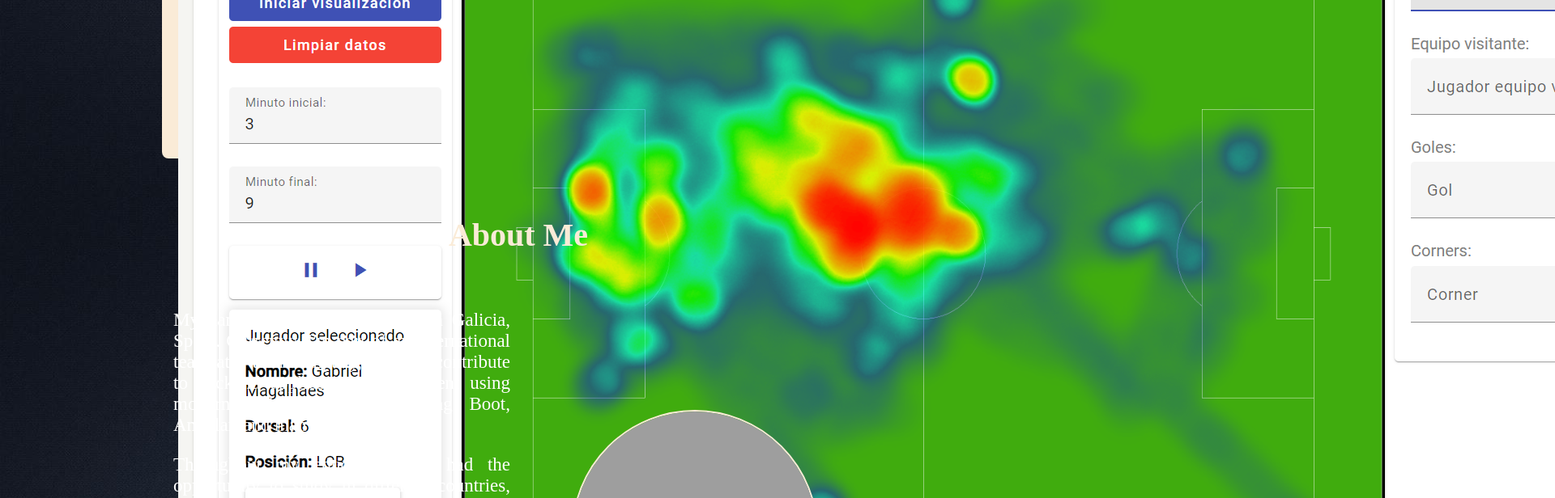
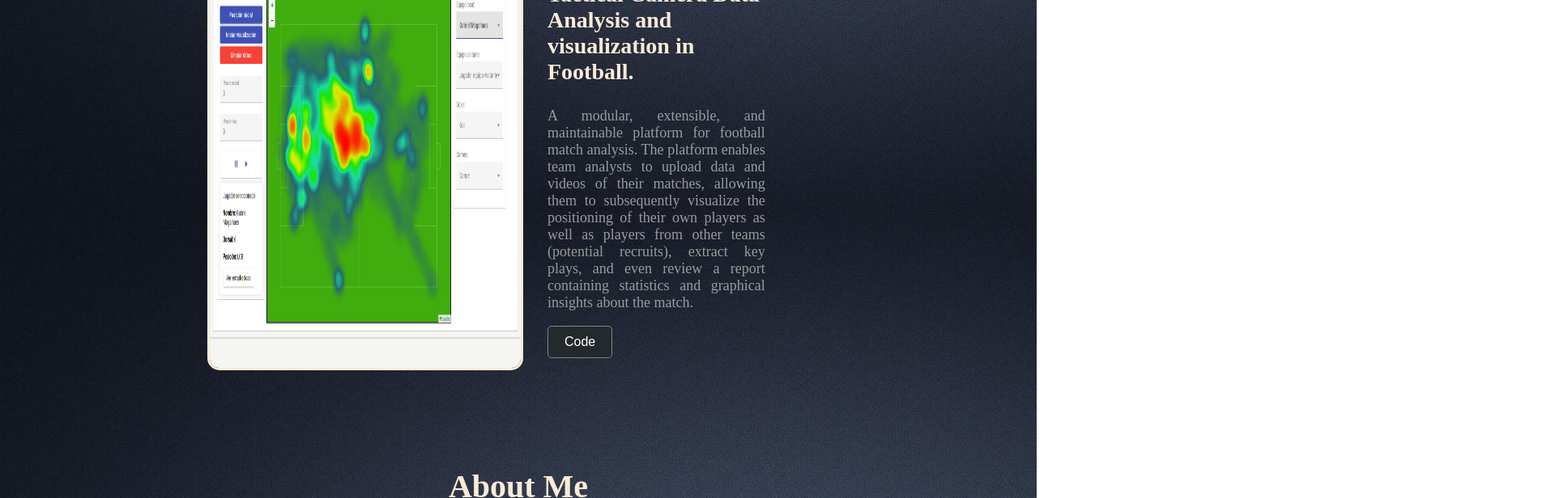
Before and after one commit to miguelrodriguez6/my-portfolio, an Angular app: page / in a window 1280 px wide. Shown: the part 2140-2756 px from the top of the page at 81% size, 1920 px wide, since content can reach past the window. Built offline with nearby package versions, Linux system fonts and the light colour scheme; grey boxes are pictures that could not be loaded.

Commit message:
feat(core): projects section done

```diff
--- a/src/app/projects/projects.component.css
+++ b/src/app/projects/projects.component.css
@@ -1,53 +1,74 @@
-.title{
+.projects-container{
   text-align: center;
   margin-top: 100px;
+  padding: 20px;
+  min-height: 75vh;
 }
 
-.projects-container {
-  text-align: center;
-  background-color: antiquewhite; /* Fondo claro */
-  border-radius: 8px; /* Bordes redondeados */
-  padding: 20px;
-  margin: 0 15vw 0 15vw;
-  color: #002e75;
-  height: 60vh;
+h1 {
+  font-size: 2.5rem;
+  margin-bottom: 60px;
 }
 
-.projects-container:hover{
-  border: 2px solid #FFA726; /* Borde anaranjado al pasar el cursor */
-  box-shadow: 0px 0px 10px #FFA726; /* Efecto de sombra anaranjada */
-  color: #FFA726;
+.project-card {
+  display: flex;
+  border-radius: 10px;
+  overflow: hidden;
+  width: 60vw;
+  margin: auto auto 30px auto;
 }
 
-.slideshow-container {
-  position: relative;
-  display: inline-block;
-  margin: 20px 0;
+.project-image {
+  width: 50%;
+  height: auto;
+  border: 3px solid antiquewhite;
+  border-radius: 15px;
 }
 
-.slide {
+.project-details {
+  width: 35%;
+  padding: 15px;
   display: flex;
   flex-direction: column;
-  align-items: center;
-  border: 1px solid black;
-  height: 45vh;
-  width: 40vw;
+  justify-content: space-between;
+  margin-left: 15px;
 }
 
-.project-card{
-  height: 45vh;
-  width: 30vw;
+h2 {
+  font-size: 28px;
+  margin: 0 0 10px 0;
+  text-align: left;
 }
 
-.nav-button {
-  background-color: transparent;
-  border: none;
-  font-size: 2rem; /* Tamaño del botón */
-  cursor: pointer;
-  margin: 0 10px; /* Espaciado entre los botones */
-  transition: color 0.3s;
+p {
+  flex-grow: 1;
+  color: rgb(155, 155, 155);
+  text-align: justify;
+  font-size: 18px;
 }
 
-.nav-button:hover {
-  color: orange; /* Color en hover */
+.buttons {
+  display: flex;
+  gap: 10px;
 }
+
+.button-container {
+  display: flex;
+  gap: 10px;
+}
+
+.btn {
+  background-color: #24292e;
+  color: white;
+  border: 1px solid #838382;
+  padding: 10px 20px;
+  cursor: pointer;
+  border-radius: 5px;
+  font-size: 16px;
+  transition: background-color 0.3s ease;
+}
+
+.btn:hover {
+  background-color: #FFA726;
+  color: black;
+}
--- a/src/app/projects/projects.component.html
+++ b/src/app/projects/projects.component.html
@@ -1,5 +1,5 @@
 <div class="projects-container" id="projects">
-  <h1>&lt;/&gt; Proyectos</h1>
+  <h1>&lt;/&gt; Projects</h1>
 
   <div *ngFor="let project of projects" class="project-card">
     <img [src]="project.images[project.currentImageIndex]" alt="Load image error" class="project-image"/>
@@ -9,10 +9,10 @@
         {{project.description}}
       </p>
       <div class="buttons">
-        <button class="btn">
+        <button *ngIf="project.githubRepoUrl" class="btn" (click)="redirectTo(project.githubRepoUrl)">
           Code
         </button>
-        <button hidden class="btn">Preview</button>
+        <button *ngIf="project.previewUrl" class="btn" (click)="redirectTo(project.previewUrl)">Preview</button>
       </div>
     </div>
   </div>
--- a/src/app/projects/projects.component.ts
+++ b/src/app/projects/projects.component.ts
@@ -1,5 +1,4 @@
 import {Component, OnDestroy, OnInit} from '@angular/core';
-import {DomSanitizer, SafeHtml} from "@angular/platform-browser";
 
 
 interface Project {
@@ -7,6 +6,8 @@ interface Project {
   description: string;
   images: string[];
   currentImageIndex: number;
+  githubRepoUrl: string | null;
+  previewUrl: string | null;
 }
 
 @Component({
@@ -15,13 +16,13 @@ interface Project {
   styleUrls: ['./projects.component.css']
 })
 export class ProjectsComponent implements OnInit, OnDestroy  {
-  projects: { images: string[]; currentImageIndex: number; description: string; title: string }[] = [];
+  projects: Project[] = [];
 
   intervalId: any;
 
-  constructor(private sanitizer: DomSanitizer) {
+  constructor() {
     this.projects = [
-      { title: 'Data analysis and visualization', description: 'Tactical Camera Data Analysis and visualization in FootballTactical Camera Data Analysis and visualization in FootballTactical Camera Data Analysis and visualization in FootballTactical Camera Data Analysis and visualization in Football', images: ['assets/tactical-camera-project-images/TC1.png', 'assets/tactical-camera-project-images/TC2.png', 'assets/tactical-camera-project-images/TC3.png', 'assets/tactical-camera-project-images/TC4.png', 'assets/tactical-camera-project-images/TC5.png', 'assets/tactical-camera-project-images/TC6.png'], currentImageIndex: 0,},
+      { title: 'FootballData - Tactical Camera Data Analysis and visualization in Football.', description: 'A modular, extensible, and maintainable platform for football match analysis. The platform enables team analysts to upload data and videos of their matches, allowing them to subsequently visualize the positioning of their own players as well as players from other teams (potential recruits), extract key plays, and even review a report containing statistics and graphical insights about the match.', images: ['assets/tactical-camera-project-images/TC1.png', 'assets/tactical-camera-project-images/TC2.png', 'assets/tactical-camera-project-images/TC3.png', 'assets/tactical-camera-project-images/TC4.png', 'assets/tactical-camera-project-images/TC5.png', 'assets/tactical-camera-project-images/TC6.png', 'assets/tactical-camera-project-images/TC7.png'], currentImageIndex: 0, githubRepoUrl: "https://github.com/miguelrodriguez6/Football-Tactical-Camera-Data-Analysis/tree/master", previewUrl: null},
     ];
   }
 
@@ -45,4 +46,8 @@ export class ProjectsComponent implements OnInit, OnDestroy  {
       clearInterval(this.intervalId);
     }
   }
+
+  redirectTo(url: string) {
+    window.open(url, '_blank');
+  }
 }
```
Also changed, not shown: public/assets/tactical-camera-project-images/TC7.png (added).
